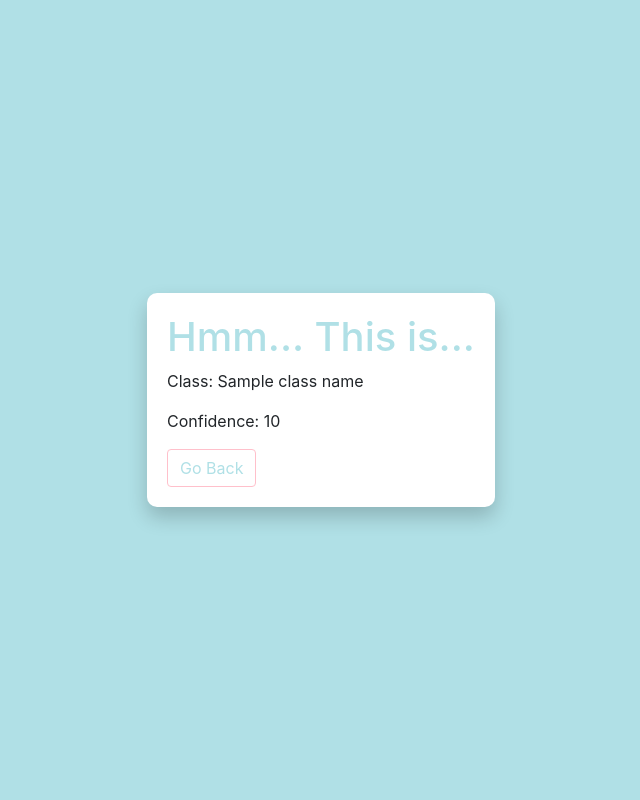
After one commit to enanin001/Capstone_p_Group03, a Flask app: template templates/prediction.html in a window 1280 px wide. The commit adds this page. Shown: the whole page, without its empty margins (319-959 px from the left). Run offline with Flask 3, Linux system fonts and the light colour scheme; the template is opened without the code that fills it: most values are stand-ins (such as "Sample title", 1, 10 or a date in 2020); some libraries are stand-ins or nearby versions.

Commit message:
Prediction and Result

```diff
--- a/app.py
+++ b/app.py
@@ -1,6 +1,38 @@
-from flask import Flask, render_template
+from flask import Flask, render_template, request, jsonify
+import tensorflow as tf
+from tensorflow.keras.models import load_model
+from tensorflow.keras.preprocessing import image
+import numpy as np
+import cv2
+import os
 
 app = Flask(__name__)
+class_names = ['organic', 'recyclable']
+
+# Load the mbv2
+model = load_model('mobilenet_model')
+
+# Create the Folder for the 'uploads'
+UPLOAD_FOLDER = os.path.join(app.root_path, 'uploads')
+os.makedirs(UPLOAD_FOLDER, exist_ok=True)
+
+ALLOWED_EXTENSIONS = {'png', 'jpg', 'jpeg'}
+
+def sharpen_and_adjust_brightness(img_array):
+    kernel = np.array([[-1, -1, -1], [-1, 9, -1], [-1, -1, -1]])
+    sharpened = cv2.filter2D(img_array, -1, kernel)
+    brightness_factor = np.random.uniform(0.8, 1.2)
+    adjusted = cv2.convertScaleAbs(sharpened, alpha=1, beta=brightness_factor * 25)
+    return adjusted
+
+def preprocess_image(image_path, target_size):
+    img = image.load_img(image_path, target_size=target_size)
+    img_array = image.img_to_array(img)
+    img_array = sharpen_and_adjust_brightness(img_array.astype('uint8'))
+    img_array_expanded_dims = np.expand_dims(img_array, axis=0)
+    return tf.keras.applications.mobilenet_v2.preprocess_input(img_array_expanded_dims)
+
+
 @app.route('/',methods=['POST', 'GET'])
 def home():
     return render_template('home.html')
@@ -13,5 +45,45 @@ def workflow():
 def display():
     return render_template('display.html')
 
+# For the file type checking
+def allowed_file(filename):
+    return '.' in filename and \
+           filename.rsplit('.', 1)[1].lower() in ALLOWED_EXTENSIONS
+
+@app.route('/predict', methods=['POST'])
+def predict():
+    if 'file' not in request.files:
+        return "No file part", 400
+
+    if request.method == 'POST':
+        file = request.files['file']
+        if file.filename == '':
+             return "No file selected", 400
+        if file and allowed_file(file.filename):
+            file_path = os.path.join(UPLOAD_FOLDER, file.filename)
+            file.save(file_path)
+            processed_image = preprocess_image(file_path, target_size=(160, 160))
+            prediction = model.predict(processed_image)
+
+            prediction_probabilities = tf.nn.softmax(prediction).numpy()
+            #prediction = model.predict(processed_image).tolist()
+
+            class_idx = np.argmax(prediction_probabilities)
+            class_name = class_names[class_idx]
+            confidence = np.max(prediction_probabilities)
+            os.remove(file_path)
+
+
+            """ return jsonify({
+            'class': class_name,
+            'confidence': float(confidence)
+            }) """
+            return render_template('prediction.html', class_name=class_name, confidence=float(confidence))
+
+        else:
+            return jsonify(error="Incorrect File format "), 400
+
+
+
 if __name__ == '__main__':
     app.run(debug=True)
--- /dev/null
+++ b/templates/prediction.html
@@ -0,0 +1,52 @@
+<!DOCTYPE html>
+<html lang="en">
+<head>
+    <meta charset="UTF-8">
+    <meta name="viewport" content="width=device-width, initial-scale=1.0">
+    <title>Prediction Result</title>
+    <link href="https://stackpath.bootstrapcdn.com/bootstrap/4.5.2/css/bootstrap.min.css" rel="stylesheet">
+    <style>
+        .wrapper {
+            display: flex;
+            flex-direction: column;
+            justify-content: center;
+            align-items: center;
+            height: 100vh;
+            background-color: powderblue;
+        }
+
+        .content {
+            background-color: #fff;
+            padding: 20px;
+            border-radius: 10px;
+            box-shadow: 0 10px 20px 0 rgba(0, 0, 0, 0.2);
+        }
+
+        .result {
+            color: powderblue;
+        }
+
+        .btn-button {
+            color: powderblue; !important;
+            background-color: white;
+            border-color: pink;
+        }
+    </style>
+</head>
+<body>
+
+<div class="wrapper">
+    <div class="content">
+        <h1 class="result">Hmm... This is... </h1>
+        <p>Class: {{ class_name }}</p>
+        <p>Confidence: {{ confidence | round(2) }}</p>
+        <a href="{{ url_for('display') }}" class="btn btn-button">Go Back</a>
+    </div>
+</div>
+
+<script src="https://code.jquery.com/jquery-3.5.1.slim.min.js"></script>
+<script src="https://cdn.jsdelivr.net/npm/@popperjs/core@2.5.2/dist/umd/popper.min.js"></script>
+<script src="https://stackpath.bootstrapcdn.com/bootstrap/4.5.2/js/bootstrap.min.js"></script>
+
+</body>
+</html>
```
Also changed, not shown: templates/display.html (+4 -4 lines), 2 other files.
